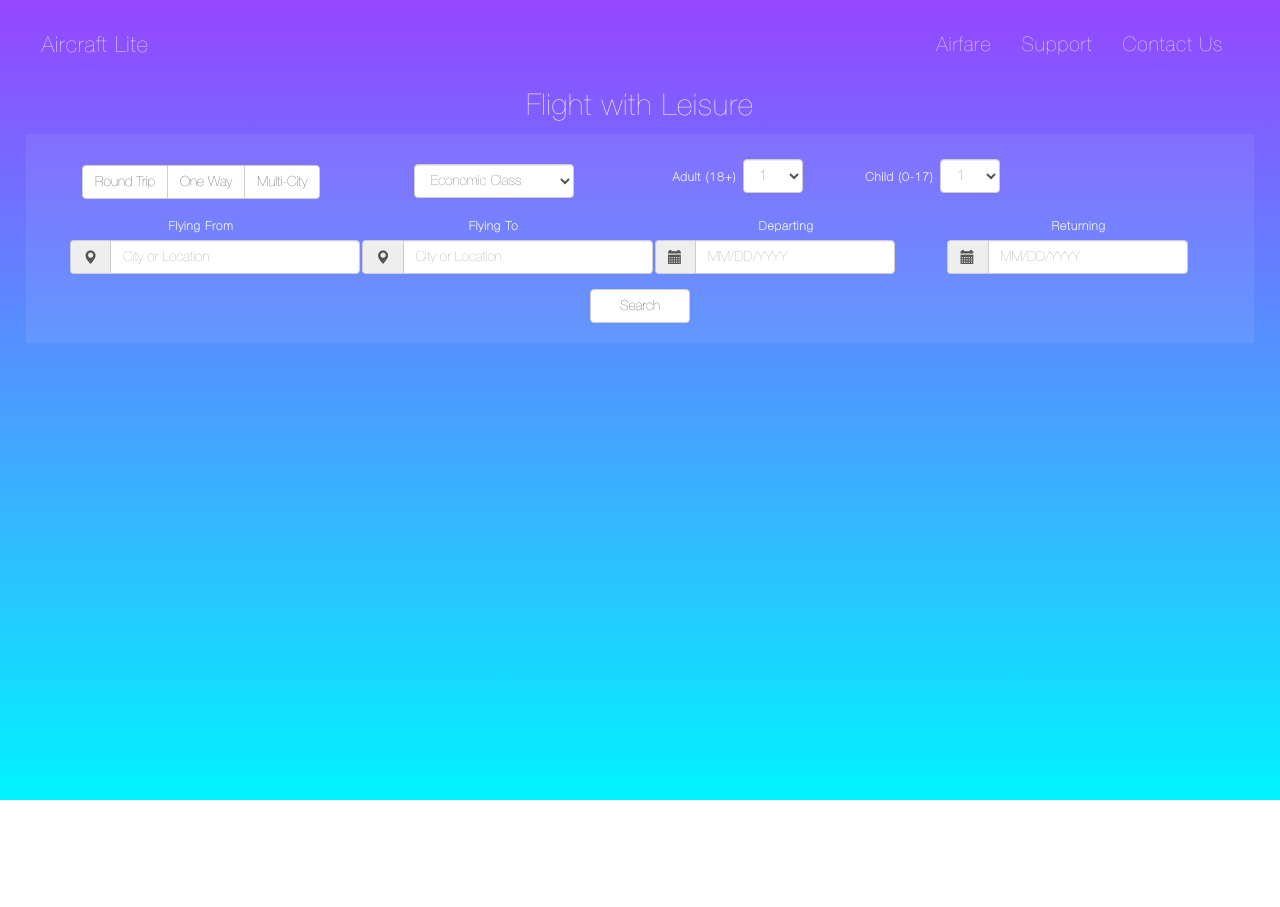
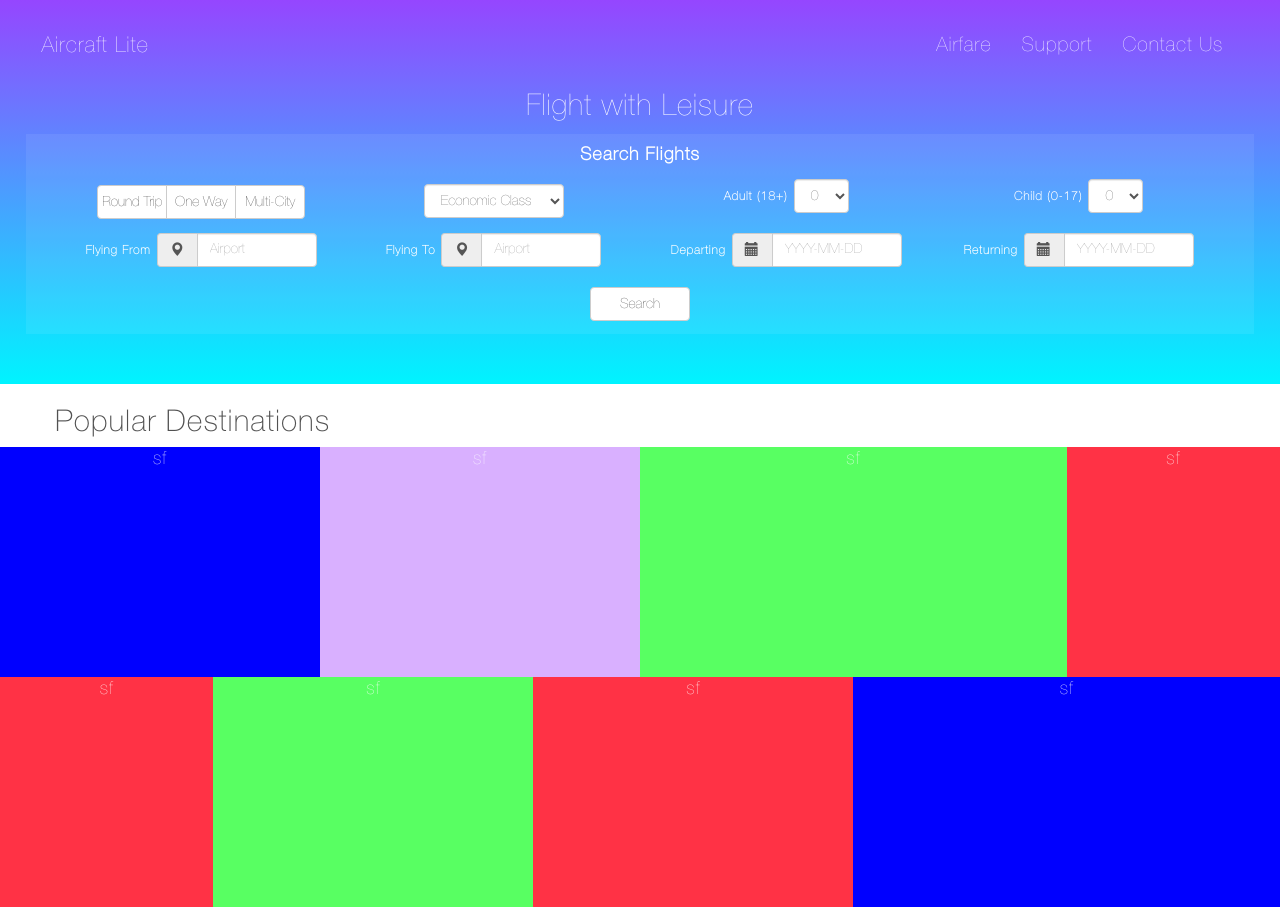
Before and after one commit to nanakogawa/aircraft-lite, a plain HTML site: page html/index.html in a window 1280 px wide. Before the commit the page ends 800 px from the top, so only its background shows below. Drawn offline with nearby package versions, Linux system fonts and the light colour scheme; files that its build step writes are made by us from their sources; files whose address does not match are found by name.

Commit message:
#3 created basic layout for popular destination page

```diff
--- a/css/default.css
+++ b/css/default.css
@@ -15,12 +15,17 @@ body {
 }
 
 a:hover {
-  color: #ffffff;
+  color: rgb(192, 192, 192);
+}
+
+.cover {
+ width: 100%;
 }
 
 .cover-background {
  width: 100%;
- height: 800px;
+ height: 100%;
+ padding: 0 0 50px 0;
  background: linear-gradient(to bottom, rgb(149, 70, 255), rgb(0, 244, 255) 100%);
  box-shadow: none;
 }
@@ -31,6 +36,10 @@ a:hover {
 
 .navbar-brand {
   font-size: 22px;
+}
+
+.plane-logo {
+  height: 22px;
 }
 
 .navbar-tab {
@@ -47,6 +56,10 @@ a:hover {
  color: #fff;
 }
 
+.plane-button {
+  float: left;
+}
+
 .cover-title {
   color: #fff;
   margin: -38px 0 0 0;
@@ -59,13 +72,20 @@ a:hover {
 form {
   color: #fff;
   width: 96%;
-  position: relative;
+  height: 100%;
   z-index: 100;
-  padding: 20px;
+  padding: 0 0 13px 0;
   background: rgba(255, 255, 255, 0.07);
 }
 
+h4 {
+  font-weight: bold;
+  font-family: helvetica-neue-thin, sans-serif;
+}
+
 .flight-way-btn {
+  width: 70px;
+  padding: 6px 0 6px 0;
   margin: 11px 0 0 0;
 }
 
@@ -74,27 +94,73 @@ label {
 }
 
 #flight-class {
-  width: 160px;
-  margin: 10px 0;
+  width: 140px;
+  margin: 10px 0 0 0;
 }
 
 #flying-from,
 #flying-to {
-  width: 250px;
+  width: 120px;
 }
 
 #adult,
 #child {
-  width: 60px;
+  width: 55px;
   margin: 5px 0;
 }
 
 #departing,
 #returning {
-  width: 200px;
+  width: 130px;
 }
 
 #flight-search {
   width: 100px;
-  margin: 15px 0 0 0;
+  margin: 5px 0 0 0;
 }
+
+.pd-grid {
+  width: 100%;
+}
+
+.pd-title,
+.pd-title.h2 {
+  font-family: helvetica-neue-thin, sans-serif;
+  text-align: left;
+  color: #515151;
+}
+
+.sf1 {
+  height: 230px;
+  background-color: #0000FF;
+  color: #fff;
+  margin: 0;
+}
+
+.sf2 {
+  height: 230px;
+  background-color: #d9b0ff;
+  color: #fff;
+  margin: 0;
+}
+
+.sf3 {
+  height: 230px;
+  background-color: #58ff62;
+  color: #fff;
+  margin: 0;
+}
+
+.sf4 {
+  height: 230px;
+  background-color: #ff3245;
+  color: #fff;
+  margin: 0;
+}
+
+
+@media (max-width: 420px) {
+  form {
+    width: 100%;
+  }
+}
--- a/html/index.html
+++ b/html/index.html
@@ -2,14 +2,17 @@
 <html lang="en">
 <html>
   <head>
+    <meta charset="utf-8">
+    <meta http-equiv="X-UA-Compatible" content="IE=edge">
     <title>Aircraft Lite</title>
     <link rel="stylesheet" href="https://maxcdn.bootstrapcdn.com/bootstrap/3.3.5/css/bootstrap.min.css">
     <link href="//maxcdn.bootstrapcdn.com/font-awesome/4.2.0/css/font-awesome.min.css" rel="stylesheet" media="all">
     <link rel="stylesheet" href="default.css">
+    <link rel="stylesheet" href="animate.css">
   </head>
   <body>
     <center>
-      <div class="cover-background">
+      <div class="cover-background ">
         <nav class="navbar navbar-trans">
           <div class="container-fluid">
           <!-- Brand and toggle get grouped for better mobile display -->
@@ -17,7 +20,10 @@
               <button type="button" class="navbar-toggle collapsed" data-toggle="collapse" data-target="#bs-example-navbar-collapse-1" aria-expanded="false">
                 <span class="glyphicon glyphicon-menu-hamburger"></span>
               </button>
-              <a class="navbar-brand" href="#">Aircraft Lite</a>
+              <button type="button" class="navbar-toggle collapsed plane-button" data-toggle="collapse" data-target="#bs-example-navbar-collapse-2" aria-expanded="false">
+                <img src="plane-logo.png" class="plane-logo" />
+              </button>
+              <a class="navbar-brand collapse navbar-collapse id='bs-example-navbar-collapse-2'" href="#">Aircraft Lite</a>
             </div>
             <!-- Collect the nav links, forms, and other content for toggling -->
             <div class="collapse navbar-collapse" id="bs-example-navbar-collapse-1">
@@ -39,9 +45,11 @@
         <!--form starts -->
         <form>
           <div class="container">
+            <div class="col-md-12">
+              <h4>Search Flights</h4>
+            </div>
             <div class="row">
-              <div class="flight-way">
-                <div class="col-lg-3 col-md-12">
+              <div class="col-md-3">
                 <div class="btn-group" role="group">
                   <button type="button" class="btn btn-default flight-way-btn" name="flight-option" id="round-trip">Round Trip</button>
                   <button type="button" class="btn btn-default flight-way-btn" name="flight-option" id="one-way">One Way</button>
@@ -56,11 +64,11 @@
                   <option value="first-class">First Class</option>
                 </select>
               </div>
-              </div>
-              <div class="col-md-2">
+              <div class="col-xs-6 col-sm-3">
                 <div class="form-group form-inline">
                   <label for="adult">Adult (18+)</label>
                   <select class="form-control" id="adult">
+                    <option value="">0</option>
                     <option value="1">1</option>
                     <option value="2">2</option>
                     <option value="3">3</option>
@@ -70,10 +78,11 @@
                   </select>
                 </div>
               </div>
-              <div class="col-lg-2">
+              <div class="col-xs-6 col-sm-3">
                 <div class="form-group form-inline">
                   <label for="child">Child (0-17)</label>
                   <select class="form-control" id="child">
+                    <option value="">0</option>
                     <option value="1">1</option>
                     <option value="2">2</option>
                     <option value="3">3</option>
@@ -85,32 +94,40 @@
               </div>
             </div>
             <div class="row">
-              <div class="col-lg-3 col-md-6">
+              <div class="col-xs-6 col-sm-3">
+              <div class="form-group form-inline">
                 <label for="flying-from">Flying From</label>
                 <div class="input-group">
                   <div class="input-group-addon"><div class="glyphicon glyphicon-map-marker"></div></div>
-                  <input type="email" class="form-control" id="flying-from" placeholder="City or Location">
+                  <input type="email" class="form-control" id="flying-from" placeholder="Airport">
                 </div>
                 </div>
-              <div class="col-lg-3 col-md 6">
+              </div>
+              <div class="col-xs-6 col-sm-3">
+              <div class="form-group form-inline">
                 <label for="flying-to">Flying To</label>
                 <div class="input-group">
                   <div class="input-group-addon"><div class="glyphicon glyphicon-map-marker"></div></div>
-                  <input type="email" class="form-control" id="flying-to" placeholder="City or Location">
+                  <input type="email" class="form-control" id="flying-to" placeholder="Airport">
                 </div>
                 </div>
-              <div class="col-md-3 col-md-6">
+              </div>
+              <div class="col-xs-6 col-sm-3">
+              <div class="form-group form-inline">
                 <label for="departing">Departing</label>
                 <div class="input-group">
                   <div class="input-group-addon"><div class="glyphicon glyphicon-calendar"></div></div>
-                  <input type="email" class="form-control" id="departing" placeholder="MM/DD/YYYY">
+                  <input type="email" class="form-control" id="departing" placeholder="YYYY-MM-DD">
                 </div>
                 </div>
-              <div class="col-md-3 col-md-6">
+              </div>
+              <div class="col-xs-6 col-sm-3">
+              <div class="form-group form-inline">
                 <label for="returning">Returning</label>
                 <div class="input-group">
                   <div class="input-group-addon"><div class="glyphicon glyphicon-calendar"></div></div>
-                  <input type="email" class="form-control" id="returning" placeholder="MM/DD/YYYY">
+                  <input type="email" class="form-control" id="returning" placeholder="YYYY-MM-DD">
+                </div>
                 </div>
               </div>
             </div>
@@ -122,9 +139,46 @@
           </div>
         </form>
         <!-- form ends -->
+      </div> <!-- gradient background end -->
+      <div class="container">
+        <div class="pd-title">
+          <div class="row">
+            <h2>Popular Destinations</h2>
           </div>
+        </div>
+      </div>
+      <div class="container pd-grid">
+        <div class="row">
+          <div class="col-md-3 col-sm-3 sf1">
+            sf
+          </div>
+          <div class="col-md-3 col-sm-3 sf2">
+            sf
+          </div>
+          <div class="col-md-4 col-sm-3 sf3">
+            sf
+          </div>
+          <div class="col-md-2 col-sm-3 sf4">
+            sf
+          </div>
+        </div>
+        <div class="row">
+          <div class="col-md-2 col-sm-3 sf4">
+            sf
+          </div>
+          <div class="col-md-3 col-sm-3 sf3">
+            sf
+          </div>
+          <div class="col-md-3 col-sm-3 sf4">
+            sf
+          </div>
+          <div class="col-md-4 col-sm-3 sf1">
+            sf
+          </div>
+        </div>
+      </div>
+    </center>
     <script src="https://ajax.googleapis.com/ajax/libs/jquery/2.1.4/jquery.min.js"></script>
     <script src="https://maxcdn.bootstrapcdn.com/bootstrap/3.3.5/js/bootstrap.min.js"></script>
-    </center>
   </body>
 </html>
```
Also changed, not shown: images/plane-logo.png (added), images/plane1.jpg (deleted), images/plane2.jpg (deleted), images/plane3.jpg (deleted), images/plane4.jpg (deleted), images/sky1.jpg (deleted), 2 other files. Lines whose indentation alone changed are shown as unchanged.
